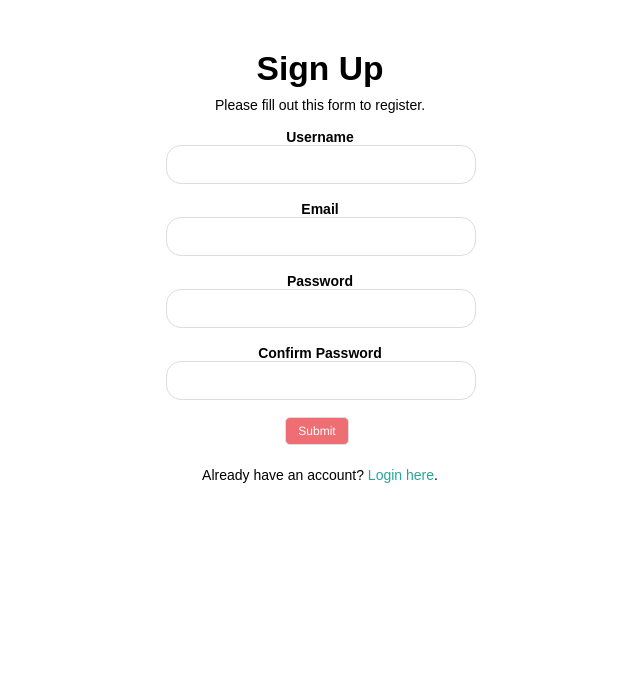
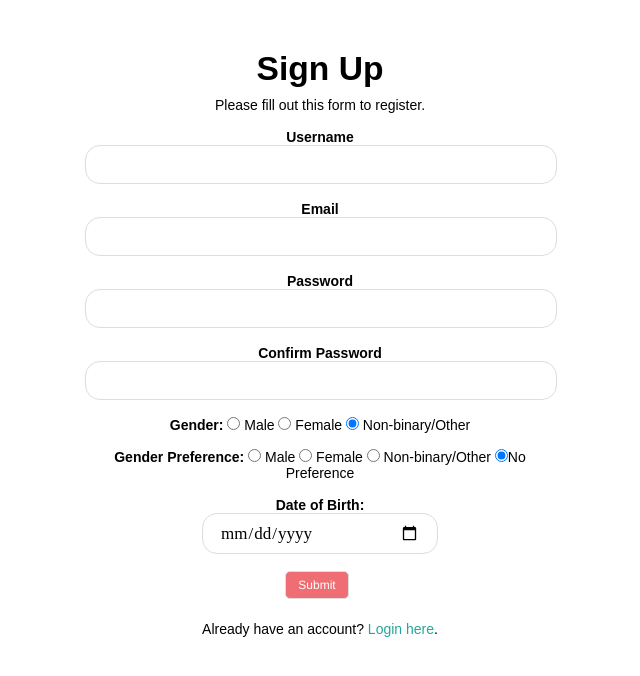
Before and after one commit to kxwen/QuizMatch, a PHP site: page /signup.php in a window 1280 px wide. Shown: the top 676 px of the page, without its empty margins (320-960 px from the left). Run offline with PHP 8.4, Linux system fonts and the light colour scheme; data that the repository does not hold is empty.

Commit message:
Updated Signup.php

```diff
--- a/PHP/signup.php
+++ b/PHP/signup.php
@@ -1,22 +1,14 @@
 <?php
 /* signup.php
- * The form for a new user to create a profile on
- * QuizMatch. Altered to elaborate on verification of
- * username, password, and email. Removed fields for
- * First/Last Name; will perhaps move to profile settings.
- *
- * Redirects to: Login.html/php
- *
- * Assumes that DB Table contains fields for Username, Email, and Password.
- *
- * References to the Database have been commented out, and replaced with writing to
- * a testing .txt file as a temporary Database.
+ * The form for a new user to create a profile on QuizMatch.
  */
 
 require_once "config.php";
 
-$email = $username = $password = $Cpassword = "";
-$email_err = $username_err = $password_err = $Cpassword_err = "";
+$email = $username = $password = $Cpassword = $DoB = "";
+$email_err = $username_err = $password_err = $Cpassword_err = $DoB_err = "";
+$M_checked = $F_checked = $O_checked = "";
+$M_P_checked = $F_P_checked = $O_P_checked = $N_P_checked = "";
 if($_SERVER["REQUEST_METHOD"] == "POST")
 {
 	// Username Entry and Verification
@@ -125,17 +117,49 @@ if($_SERVER["REQUEST_METHOD"] == "POST")
 		}
 	}
 
+	if(empty($_POST["DoB"])){
+		$DoB_err = "Please enter your Date of Birth.";
+	}else{
+		$DoB = $_POST["DoB"];
+		$DoB_temp = explode("-", $DoB);
+		$current_date = explode("-",date("Y-m-d"));
 
-	if(empty($username_err) && empty($email_err) && empty($password_err) && empty($Cpassword_err))
+		if(($current_date[0]-$DoB_temp[0]) < 18){
+			$DoB_err = "You must be 18 years or older to join.";
+		}
+	}
+
+	if($_POST["gender"] == "male"){
+		$M_checked = "checked";
+	}else if($_POST["gender"] == "female"){
+		$F_checked = "checked";
+	}else{
+		$O_checked = "checked";
+	}
+
+	if($_POST["gender_pref"] == "male"){
+		$M_P_checked = "checked";
+	}else if($_POST["gender_pref"] == "female"){
+		$F_P_checked = "checked";
+	}else if($_POST["gender_pref"] == "other"){
+		$O_P_checked = "checked";
+	}else{
+		$N_P_checked = "checked";
+	}
+
+	if(empty($username_err) && empty($email_err) && empty($password_err) && empty($Cpassword_err) && empty($DoB_err))
 	{
 		// If there are no errors, registers the new profile into database and redirects USER to Login
-		$sql = "INSERT INTO users (username, email, password) VALUES (?, ?, ?)";
+		$sql = "INSERT INTO users (username, email, password, gender, gender_pref, DoB) VALUES (?, ?, ?, ?, ?, ?)";
 		if($stmt = mysqli_prepare($link, $sql))
 		{
-			mysqli_stmt_bind_param($stmt, "sss", $param_username, $param_email, $param_password);
+			mysqli_stmt_bind_param($stmt, "ssssss", $param_username, $param_email, $param_password, $param_gender, $param_gender_pref, $param_DoB);
 			$param_username = $username;
 			$param_email = $email;
 			$param_password = password_hash($password, PASSWORD_DEFAULT);
+			$param_gender = $_POST["gender"];
+			$param_gender_pref = $_POST["gender_pref"];
+			$param_DoB = $DoB;
 			if(mysqli_stmt_execute($stmt))
 			{
 				// Emailing for Account Verification needs to be implemented.
@@ -154,6 +178,9 @@ if($_SERVER["REQUEST_METHOD"] == "POST")
 	}
 	mysqli_close($link);
 }
+
+if(empty($M_checked) && empty($F_checked) && empty($O_checked)) $O_checked = "checked";
+if(empty($M_P_checked) && empty($F_P_checked) && empty($O_P_checked) && empty($N_P_checked)) $N_P_checked = "checked";
 ?>
 <!DOCTYPE html>
 <html lang="en">
@@ -161,11 +188,6 @@ if($_SERVER["REQUEST_METHOD"] == "POST")
 	<link href= "stupid.css" type = "text/css" rel = "stylesheet"/>
 		<meta charset = "UTF-8">
 		<title>QuizMatch: Sign Up</title>
-		<!--<link rel ="stylesheet" href="stupid.css">
-		<!--<style type="text/css">
-			body{ font: 14px sans-serif; }
-			.wrapper{ width: 350px; padding: 20px; }
-		</style>!-->
 		<style>
 		body
 		{
@@ -173,10 +195,27 @@ if($_SERVER["REQUEST_METHOD"] == "POST")
 		}
 		div.inputBar
 		{
-			width: 350px;
+			width: 40%;
 			padding: 20px;
 		}
 		</style>
+		<script type="text/javascript">
+			var datefield=document.createElement("input")
+			datefield.setAttribute("type", "date")
+			if (datefield.type!="date"){ //if browser doesn't support input type="date", load files for jQuery UI Date Picker
+				document.write('<link href="http://ajax.googleapis.com/ajax/libs/jqueryui/1.8/themes/base/jquery-ui.css" rel="stylesheet" type="text/css" />\n')
+				document.write('<script src="http://ajax.googleapis.com/ajax/libs/jquery/1.4/jquery.min.js"><\/script>\n')
+				document.write('<script src="http://ajax.googleapis.com/ajax/libs/jqueryui/1.8/jquery-ui.min.js"><\/script>\n')
+			}
+		</script>
+
+		<script>
+		if (datefield.type!="date"){ //if browser doesn't support input type="date", initialize date picker widget:
+			jQuery(function($){ //on document.ready
+				$('#birthday').datepicker();
+			})
+		}
+		</script>
 	</head>
 	<body>
 		<center>
@@ -206,13 +245,26 @@ if($_SERVER["REQUEST_METHOD"] == "POST")
 					<br>
 						<label>Confirm Password</label>
 						<br><span class="help-block"><font color="red"><?php echo $Cpassword_err;?></font></span>
-						<input type="password" name="Cpassword" class="form-control" value="<?php echo $Cpassword; ?>">
+						<input type="password" name="Cpassword" class="form-control" value="<?php echo $Cpassword; ?>"><br><br>
 					</div>
-					<!--<div class="form-group <?php echo (!empty($gender_err)) ? 'has-error' : ''; ?>">
-						<label>Gender(M/F)</label>
-						<br><span class="help-block"><font color="red"><?php echo $gender_err;?></font></span>
-						<input type="text" name="gender" class="form-control" value="<?php echo $gender; ?>">
-					</div>-->
+					<div class="form-group">
+					<label>Gender:</label>
+						<input type="radio" name="gender" value="male" <?php echo $M_checked;?>> Male
+						<input type="radio" name="gender" value="female" <?php echo $F_checked;?>> Female
+						<input type="radio" name="gender" value="other" <?php echo $O_checked;?>> Non-binary/Other<br><br>
+					</div>
+					<div class="form-group">
+					<label>Gender Preference:</label>
+						<input type="radio" name="gender_pref" value="male" <?php echo $M_P_checked;?>> Male
+						<input type="radio" name="gender_pref" value="female" <?php echo $F_P_checked;?>> Female
+						<input type="radio" name="gender_pref" value="other" <?php echo $O_P_checked;?>> Non-binary/Other
+						<input type="radio" name="gender_pref" value="" <?php echo $N_P_checked;?>>No Preference<br><br>
+					</div>
+					<div class="form-group">
+					<label>Date of Birth:</label>
+						<br><span class="help-block"><font color="red"><?php echo $DoB_err;?></font></span>
+						<input type="date" id="birthday" name="DoB" size="20" style="width:50%;" value=<?php echo $DoB;?>>
+					</div>
 					<div class="form-group">
 					<br>
 						<input type="submit" class="btn pink rounded" value = "Submit" style = "font-family: Helvetica";>
```
